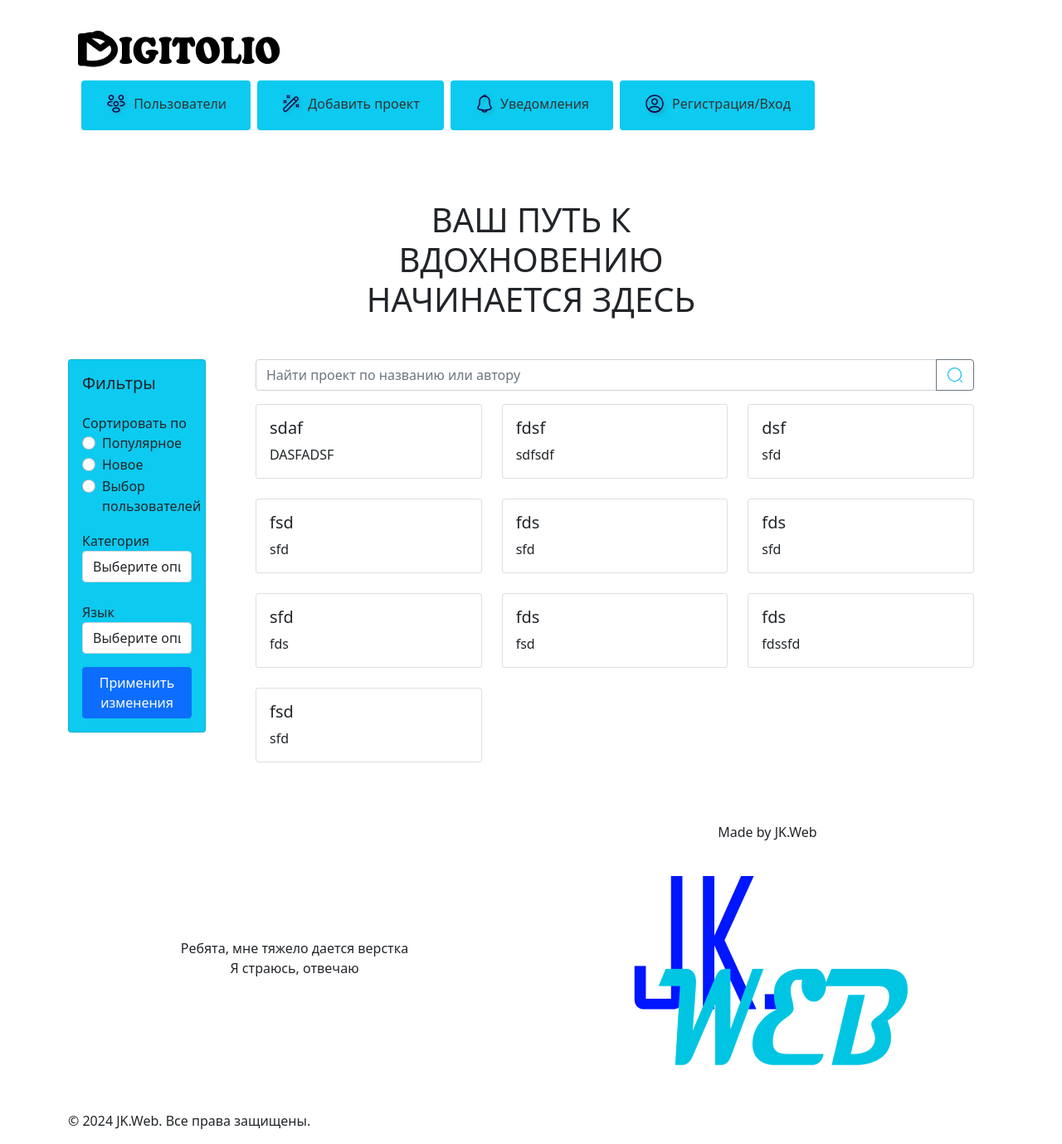
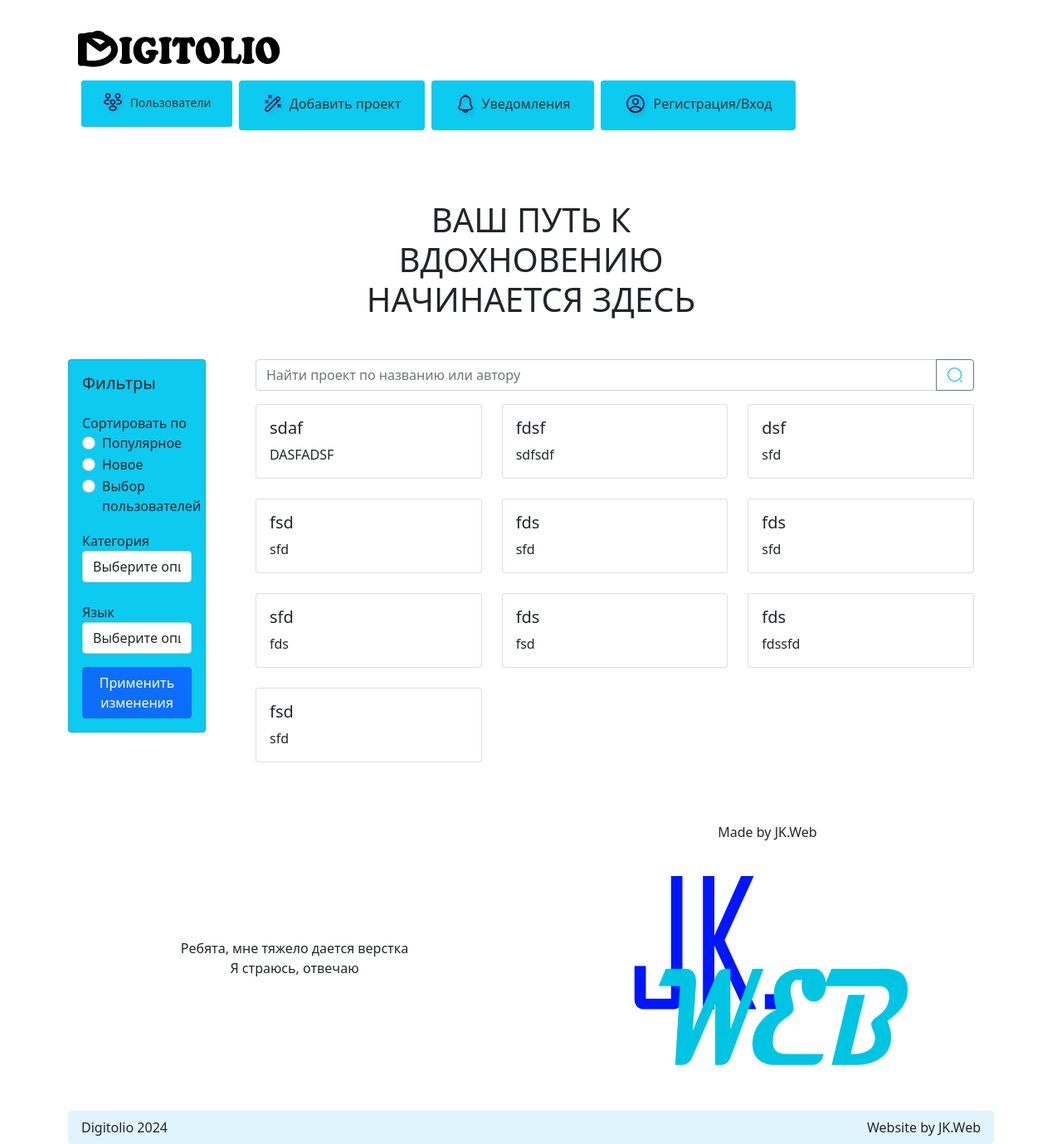
Before and after one commit to ksiim/jk-web-project, a Django app: page / in a window 1280 px wide. Shown: the whole page at 83% size. Run offline with Django 5.2, Linux system fonts and the light colour scheme; data comes from the database, SQL or seed files in the repository.

Commit message:
changed templates

```diff
--- a/digitolio/persons/views.py
+++ b/digitolio/persons/views.py
@@ -11,6 +11,7 @@ def index(request):
         persons_projects_data.append({'person': person, 'projects': projects})
     print(persons_projects_data)
     return render(request, 'users.html', context={'persons_projects_data': persons_projects_data})
+    # return render(request, 'login.html')
 
 
 def register_person(request):
--- a/digitolio/templates/includes/footer_base.html
+++ b/digitolio/templates/includes/footer_base.html
@@ -1,3 +1,4 @@
-<div class='row mt-1'>
-    <p>© 2024 JK.Web. Все права защищены.</p>
+<div class='d-flex justify-content-between align-items-center mt-1 rounded w-100' style='background-color: #E0F4FD;'>
+    <div class='d-block align-items-center justify-content-center p-2 ps-3'>Digitolio 2024</div>
+    <div class='d-block align-items-center justify-content-center p-2 pe-3'>Website by JK.Web</div>
 </div>
--- a/digitolio/templates/includes/header_nav.html
+++ b/digitolio/templates/includes/header_nav.html
@@ -7,11 +7,13 @@
              alt="">
       </a>
       <ul class="nav nav-pills">
-          <li class="nav-item btn m-1 bg-info">
+          <li>
+            <button class="nav-item btn btn-sm m-1 bg-info">
               <a class="nav-link" style='color: #333;' href='{% url 'persons:persons_index' %}'>
                   <img src="{% static 'img/users.svg' %}" alt="Пользователи" class="mr-2">
                   <span class=''>Пользователи</span>
               </a>
+            </button>
           </li>
           <li class="nav-item btn m-1 bg-info">
               <a class="nav-link" style="color: #333;">
--- a/digitolio/templates/index.html
+++ b/digitolio/templates/index.html
@@ -79,7 +79,7 @@
             </div>
         </div>
     </main>
-    <footer>
+    <footer class='w-100 '>
         {% include 'includes/footer_for_index.html' %}
     </footer>
     <script src="https://cdn.jsdelivr.net/npm/bootstrap@5.0.2/dist/js/bootstrap.bundle.min.js" integrity="sha384-MrcW6ZMFYlzcLA8Nl+NtUVF0sA7MsXsP1UyJoMp4YLEuNSfAP+JcXn/tWtIaxVXM" crossorigin="anonymous"></script>
--- a/digitolio/templates/registration.html
+++ b/digitolio/templates/registration.html
@@ -25,7 +25,7 @@
                     <h3>Регистрация</h3>
                 </div>
                 <div class="card-body">
-                    <form class='text-center'>
+                    <form method='post' class='text-center'>
                         <div class="form-group">
                             <input type="text" class="form-control" id="username" placeholder="Введите имя пользователя">
                         </div>
--- a/digitolio/templates/users.html
+++ b/digitolio/templates/users.html
@@ -95,7 +95,7 @@
             </div>
         </div>
     </main>
-    <footer class='container-lg mt-5'>
+    <footer class='mt-5 ms-3 me-3'>
         {% include 'includes/footer_base.html' %}
     </footer>
     <script src="https://cdn.jsdelivr.net/npm/bootstrap@5.0.2/dist/js/bootstrap.bundle.min.js" integrity="sha384-MrcW6ZMFYlzcLA8Nl+NtUVF0sA7MsXsP1UyJoMp4YLEuNSfAP+JcXn/tWtIaxVXM" crossorigin="anonymous"></script>
```
